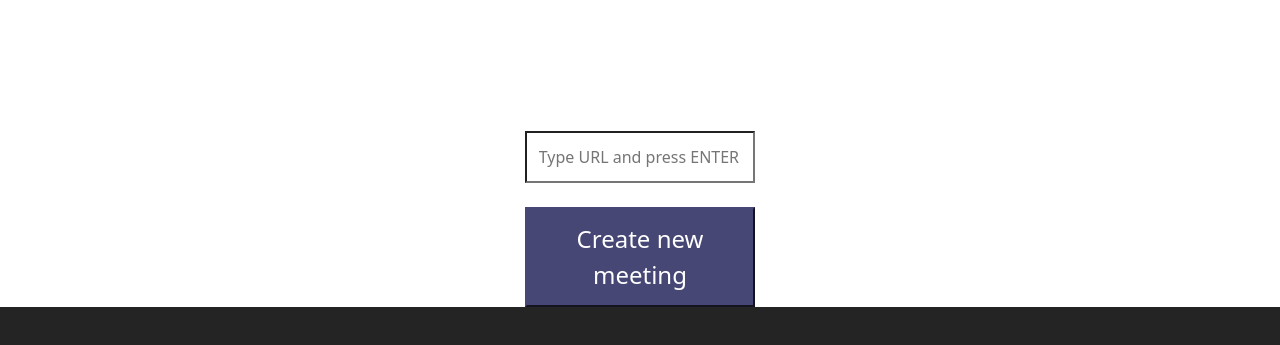
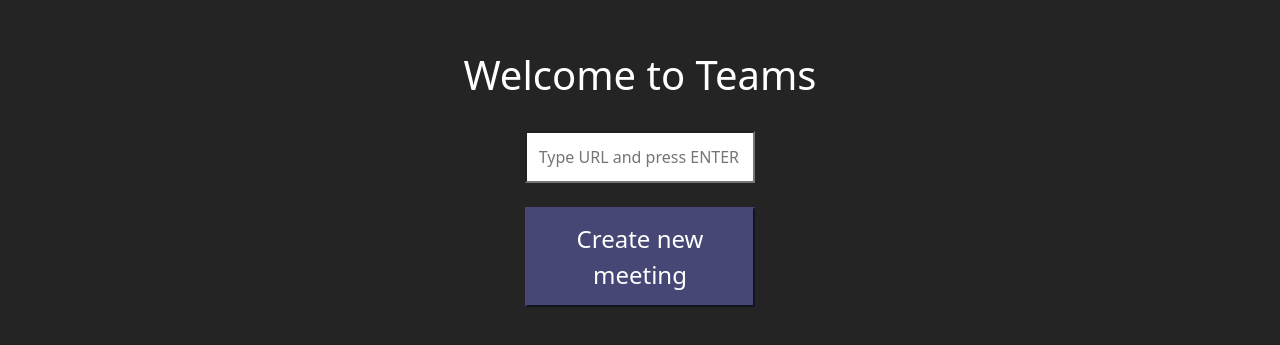
Before and after one commit to krithikagoyal/Microsoft-Teams-Clone, a React (Create React App) app in the folder client/: page / in a window 1280 px wide. Shown: the part 189-534 px from the top of the page. Built offline with nearby package versions, Linux system fonts and the light colour scheme.

Commit message:
notificationcolor fixed

```diff
--- a/client/src/CreateRoom/CreateRoom.css
+++ b/client/src/CreateRoom/CreateRoom.css
@@ -2,6 +2,7 @@
     text-align: center;
     justify-content: center;
     color: #fff;
+    background-color: #242424;
 }
 
 .homeHeading {
--- a/client/src/Room/InputName/InputName.css
+++ b/client/src/Room/InputName/InputName.css
@@ -5,6 +5,7 @@
     color: white;
     justify-content: center;
     text-align: center;
+    background-color: #242424;
 }
 
 .form-button {
```
